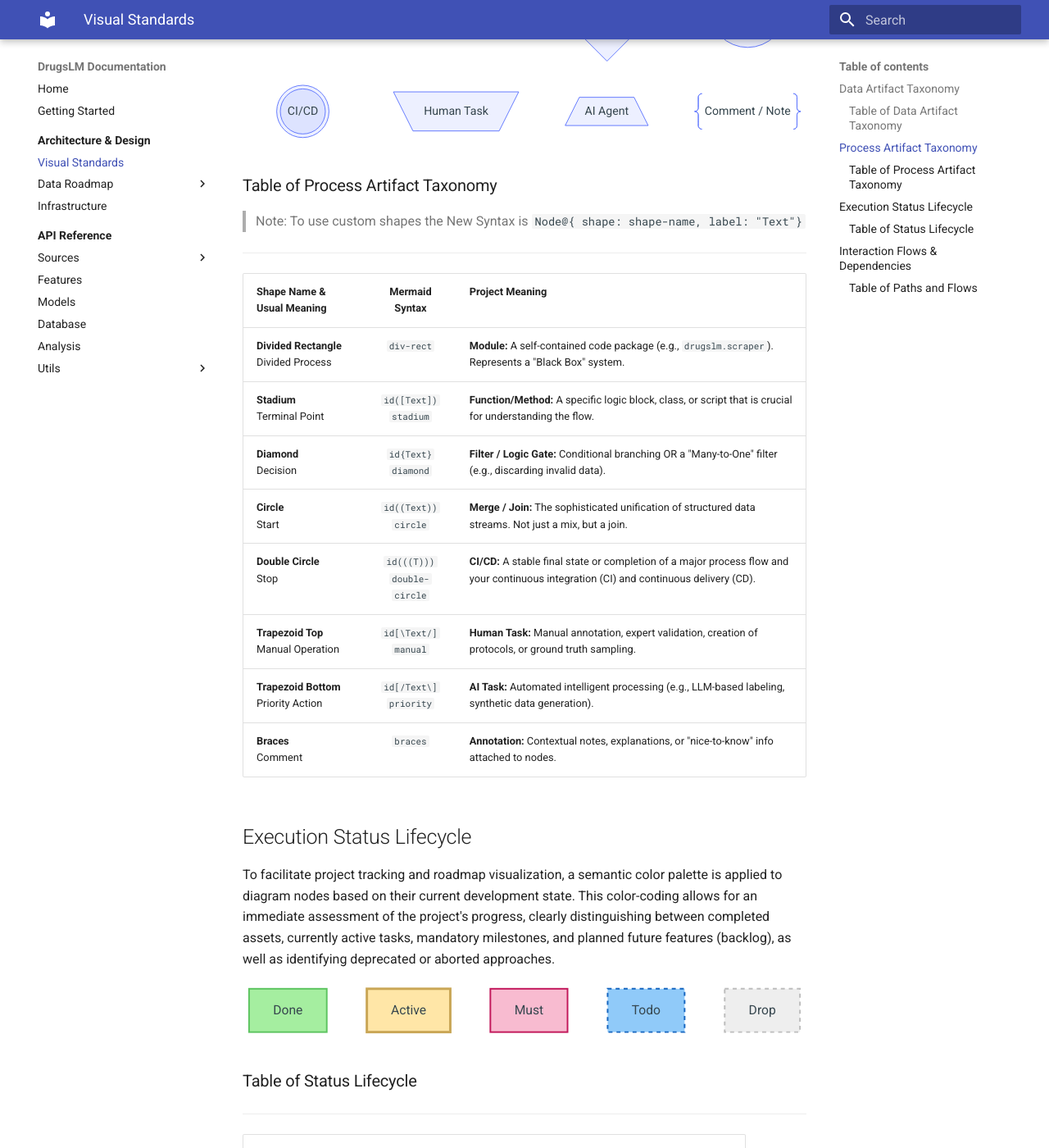
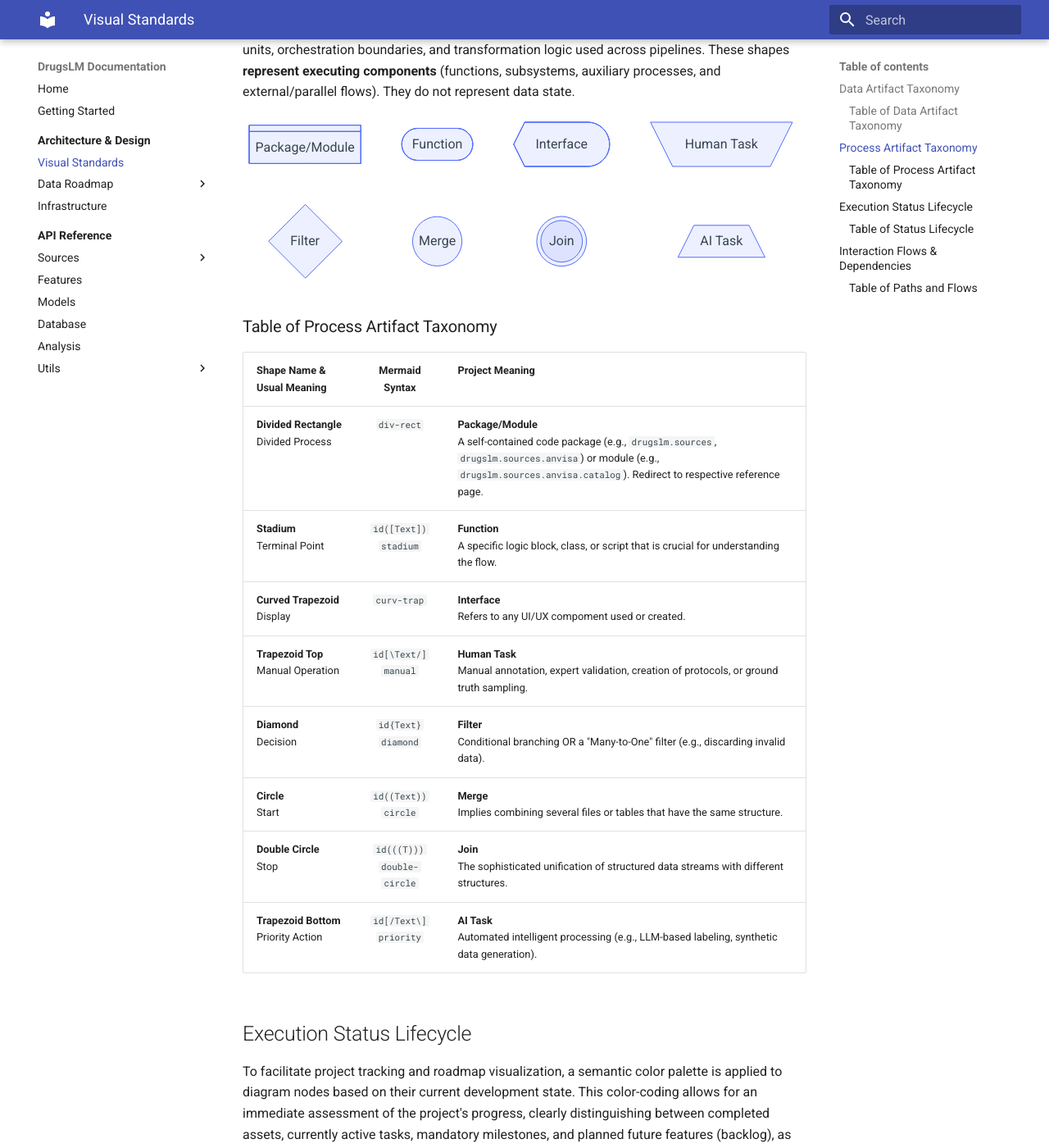
Before and after one commit to vinnylg/leafletslm, an MkDocs documentation site: the page built from docs/architecture/standards.md, in a window 1280 px wide and 1400 px high, scrolled down 2512 px. Shown: the whole window at 82% size. Built offline with MkDocs 1.6.1 and Material for MkDocs 9.7.7, drawn with Linux system fonts in a browser that asks for light colours; some of the changed text lies outside the part shown.

Commit message:
defaults have been adjusted

````diff
--- a/docs/architecture/standards.md
+++ b/docs/architecture/standards.md
@@ -71,37 +71,33 @@
 ```mermaid
 flowchart LR
 
-    Mod@{ shape: div-rect, label: "Package != Module" }
-    Fun([Function / Method])
-    If{Filter / Logic}
-    Join((Merge / Join))
-    End(((CI/CD)))
+    Mod@{ shape: div-rect, label: "Package/Module" }
+    Fun([Function])
+    If{Filter}
+    IHC@{ shape: curv-trap, label: "Interface"}
 
+    Merge((Merge))
+    Join(((Join)))
     Human[\Human Task/]
-    AI[/AI Agent\]
-    Note@{ shape: braces, label: "Comment / Note" }
+    AI[/AI Task\]
 
-    Mod ~~~ Fun ~~~ If ~~~ Join
-    End ~~~ Human ~~~ AI ~~~ Note
+    Mod ~~~ Fun ~~~ IHC ~~~ Human
+    If ~~~ Merge ~~~ Join ~~~ AI
 
 ```
 
 ### Table of Process Artifact Taxonomy
 
-> Note: To use custom shapes the New Syntax is `Node@{ shape: shape-name, label: "Text"}`
-
----
-
 | Shape Name & Usual Meaning | Mermaid Syntax | Project Meaning |
 | :--- | :---: | :--- |
-| **Divided Rectangle**</br>Divided Process | `div-rect` | **Module:** A self-contained code package (e.g., `drugslm.scraper`). Represents a "Black Box" system. |
-| **Stadium**</br>Terminal Point | `id([Text])`</br>`stadium` | **Function/Method:** A specific logic block, class, or script that is crucial for understanding the flow. |
-| **Diamond**</br>Decision | `id{Text}`</br>`diamond` | **Filter / Logic Gate:** Conditional branching OR a "Many-to-One" filter (e.g., discarding invalid data). |
-| **Circle**</br>Start | `id((Text))`</br>`circle` | **Merge / Join:** The sophisticated unification of structured data streams. Not just a mix, but a join. |
-| **Double Circle**</br>Stop | `id(((T)))`</br>`double-circle` | **CI/CD:** A stable final state or completion of a major process flow and your continuous integration (CI) and continuous delivery (CD). |
-| **Trapezoid Top**</br>Manual Operation | `id[\Text/]`</br>`manual` | **Human Task:** Manual annotation, expert validation, creation of protocols, or ground truth sampling. |
-| **Trapezoid Bottom**</br>Priority Action | `id[/Text\]`</br>`priority` | **AI Task:** Automated intelligent processing (e.g., LLM-based labeling, synthetic data generation). |
-| **Braces**</br>Comment | `braces` | **Annotation:** Contextual notes, explanations, or "nice-to-know" info attached to nodes. |
+| **Divided Rectangle**</br>Divided Process | `div-rect` | **Package/Module**</br>A self-contained code package (e.g., `drugslm.sources`, `drugslm.sources.anvisa`) or module (e.g., `drugslm.sources.anvisa.catalog`). Redirect to respective reference page. |
+| **Stadium**</br>Terminal Point | `id([Text])`</br>`stadium` | **Function**</br>A specific logic block, class, or script that is crucial for understanding the flow. |
+| **Curved Trapezoid**</br>Display | `curv-trap` | **Interface**</br>Refers to any UI/UX compoment used or created. |
+| **Trapezoid Top**</br>Manual Operation | `id[\Text/]`</br>`manual` | **Human Task**</br>Manual annotation, expert validation, creation of protocols, or ground truth sampling. |
+| **Diamond**</br>Decision | `id{Text}`</br>`diamond` | **Filter**</br>Conditional branching OR a "Many-to-One" filter (e.g., discarding invalid data). |
+| **Circle**</br>Start | `id((Text))`</br>`circle` | **Merge**</br>Implies combining several files or tables that have the same structure. |
+| **Double Circle**</br>Stop | `id(((T)))`</br>`double-circle` | **Join**</br>The sophisticated unification of structured data streams with different structures. |
+| **Trapezoid Bottom**</br>Priority Action | `id[/Text\]`</br>`priority` | **AI Task**</br>Automated intelligent processing (e.g., LLM-based labeling, synthetic data generation). |
 
 ## Execution Status Lifecycle
 
@@ -178,11 +178,11 @@
 
 | Syntax | Line Style | Project Meaning |
 | :--- | :--- | :--- |
-| `A ===> B` | **Thick Solid** | **Critical Path (MVP):** The core pipeline. Essential steps for thesis completion ("Rice and Beans"). |
-| `A --> B` | **Solid Arrow** | **Standard Flow:** Normal data transformation flow or sub-steps within a major process. |
-| `A -.-> B` | **Dotted Arrow** | **Experimental/Optional:** Secondary paths, "Nice-to-have" features, or exploratory branches ("The Dessert"). |
-| `A --- B` | **Solid Line** | **Context/Read-Only:** Static dependency. Data is accessed/read but not consumed/transformed (e.g., Configs). |
-| `A <--> B` | **Double Arrow** | **Feedback Loop:** Iterative process, optimization cycles, or bidirectional data exchange. |
+| `A ===> B` | **Thick Solid** | **Critical Path (MVP)**</br>The core pipeline. Essential steps for thesis completion ("Rice and Beans"). |
+| `A --> B` | **Solid Arrow** | **Standard Flow**</br>Normal data transformation flow or sub-steps within a major process. |
+| `A -.-> B` | **Dotted Arrow** | **Experimental/Optional**</br>Secondary paths, "Nice-to-have" features, or exploratory branches ("The Dessert"). |
+| `A --- B` | **Solid Line** | **Context/Read-Only**</br>Static dependency. Data is accessed/read but not consumed/transformed (e.g., Configs). |
+| `A <--> B` | **Double Arrow** | **Feedback Loop**</br>Iterative process, optimization cycles, or bidirectional data exchange. |
 
 ---
 
````
Also changed, not shown: other parts of docs/architecture/standards.md (+36 -32 lines).
